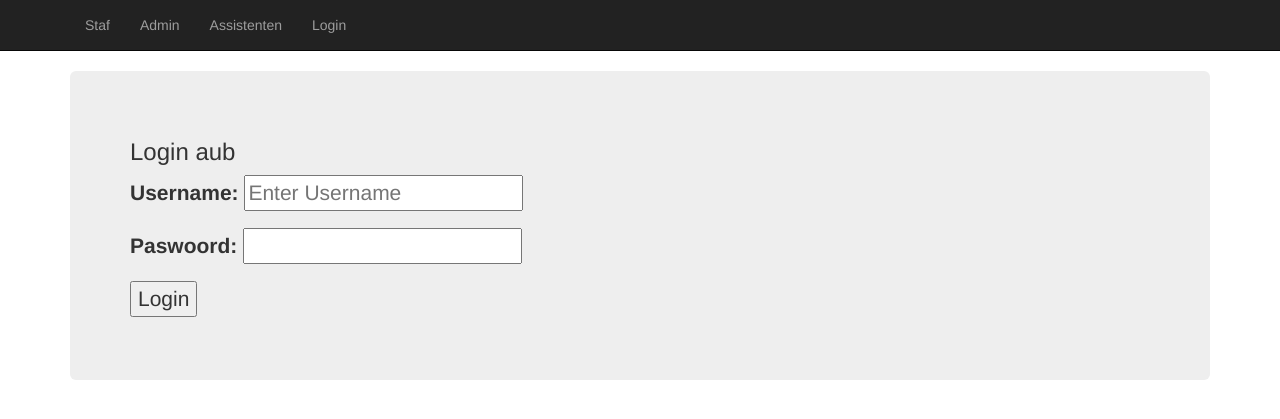
After one commit to wernerwyckmans/django-werklijst, a Django app: page /core/user_login/ in a window 1280 px wide. The commit adds this page. Shown: the top 419 px of the page. Run offline with Django 3.2, Linux system fonts and the light colour scheme; some libraries are stand-ins or nearby versions.

Commit message:
Added Authentication/Passwor

```diff
--- a/Werklijsten/Werklijsten/urls.py
+++ b/Werklijsten/Werklijsten/urls.py
@@ -20,6 +20,8 @@ from core import views
 
 urlpatterns = [
     url('admin/', admin.site.urls),
-    url(r'^$', views.index, name='index'),
+    url(r'^index/$', views.index, name='index'),
+    url(r'^$', views.user_login, name='user_login'),
     url(r'^core/', include('core.urls')),
+    url(r'^logout/$', views.user_logout, name='logout'),
 ]
--- a/Werklijsten/core/urls.py
+++ b/Werklijsten/core/urls.py
@@ -7,4 +7,5 @@ urlpatterns = [
     url(r'^index/$', views.index, name="index"),
     url(r'^staf/$', views.staf_view, name='stafform'),
     url(r'^assistenten/$', views.assistenten_view, name='assistentenform'),
+    url(r'^user_login/$', views.user_login, name='user_login'),
 ]
--- a/Werklijsten/core/views.py
+++ b/Werklijsten/core/views.py
@@ -4,14 +4,26 @@ import core.controlestaf as controlestaf
 import core.controleassist as controleassist
 from . import forms
 
+from django.contrib.auth import authenticate, login, logout
+from django.http import HttpResponseRedirect, HttpResponse
+from django.urls import reverse
+from django.contrib.auth.decorators import login_required
+
 
 # Create your views here.
 
-
+@login_required
 def index(request):
     return render(request, 'core/welkom.html', {})
 
 
+@login_required
+def user_logout(request):
+    logout(request)
+    return HttpResponseRedirect(reverse('index'))
+
+
+@login_required
 def staf_view(request):
     form = forms.UserForm()
 
@@ -19,6 +31,7 @@ def staf_view(request):
         form = forms.UserForm(request.POST, request.FILES)
 
         if form.is_valid():
+
             excel_file = request.FILES["excel_file"]
             file_name = str(excel_file).split(".")[0]
             wb = openpyxl.load_workbook(excel_file, data_only=True)
@@ -31,11 +44,11 @@ def staf_view(request):
             return render(request, 'core/resultpage.html', context)
 
     else:
-
         form = forms.UserForm()
     return render(request, 'core/form_staf.html', {"form": form})
 
 
+@login_required
 def assistenten_view(request):
     form = forms.UserForm()
 
@@ -58,3 +71,27 @@ def assistenten_view(request):
 
         form = forms.UserForm()
     return render(request, 'core/form_assist.html', {"form": form})
+
+
+def user_login(request):
+
+    if request.method == 'POST':
+        username = request.POST.get('username')
+        password = request.POST.get('password')
+
+        user = authenticate(username=username, password=password)
+
+        if user:
+            if user.is_active:
+                login(request, user)
+                return HttpResponseRedirect(reverse('index'))
+            else:
+                return HttpResponse("ACCOUNT NOT ACTIVE!")
+
+        else:
+            print("Someone tried to login and failed")
+            print("Username: {} and password: {}".format(username, password))
+            return HttpResponse("Invalid login details")
+
+    else:
+        return render(request, 'core/login.html', {})
--- a/Werklijsten/templates/core/base.html
+++ b/Werklijsten/templates/core/base.html
@@ -2,7 +2,7 @@
 <html lang="en">
 <head>
     <meta charset="UTF-8">
-    <title>Title</title>
+    <title>Controle Lijsten</title>
     <link rel="stylesheet" href="https://stackpath.bootstrapcdn.com/bootstrap/3.4.1/css/bootstrap.min.css" integrity="sha384-HSMxcRTRxnN+Bdg0JdbxYKrThecOKuH5zCYotlSAcp1+c8xmyTe9GYg1l9a69psu" crossorigin="anonymous">
     <style>
         .inhoud {
@@ -18,6 +18,13 @@
                 <li><a href="{% url 'core:stafform' %}" class="navbar-link">Staf</a></li>
                 <li><a href="{% url 'admin:index' %}" class="navbar-link">Admin</a></li>
                 <li><a href="{% url 'core:assistentenform' %}" class="navbar-link">Assistenten</a></li>
+
+                {% if user.is_authenticated %}
+                <li><a href="{% url 'logout' %}" class="navbar-link">Logout</a></li>
+                {% else %}
+                <li><a href="{% url 'core:user_login' %}" class="navbar-link">Login</a></li>
+                {% endif %}
+
             </ul>
         </div>
     </nav>
--- /dev/null
+++ b/Werklijsten/templates/core/login.html
@@ -0,0 +1,25 @@
+{% extends 'core/base.html' %}
+
+{% block body_block%}
+<div class="jumbotron">
+    <h3>Login aub</h3>
+    <form action="{% url 'core:user_login' %}" method="POST">
+        {% csrf_token %}
+        <p>
+            <label for="username">Username: </label>
+            <input type="text" name="username" placeholder="Enter Username">
+        </p>
+
+        <p>
+            <label for="password">Paswoord: </label>
+            <input type="password" name="password">
+        </p>
+
+        <p>
+          <input type="submit" value="Login">
+        </p>
+
+
+    </form>
+</div>
+{% endblock %}
```
Also changed, not shown: Werklijsten/Werklijsten/settings.py (+13 -0 lines), Werklijsten/core/controlestaf.py (+11 -7 lines), Werklijsten/db.sqlite3.
